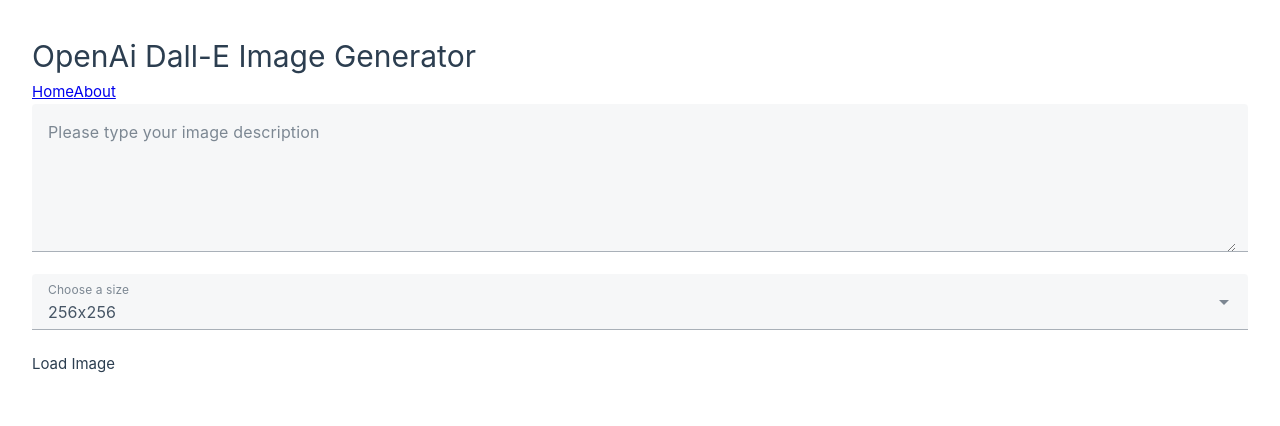
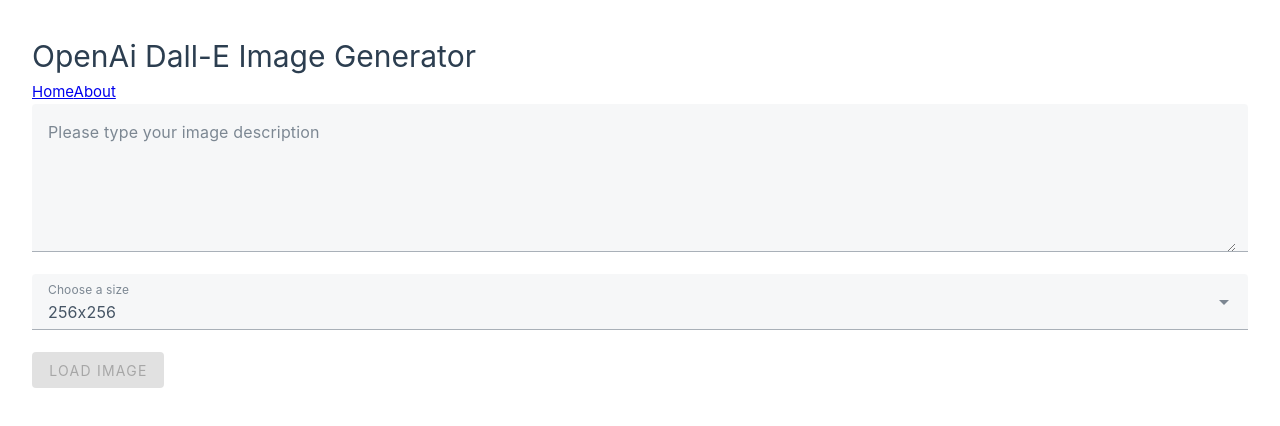
Before and after one commit to xppi/openai-image-generator-vue, a Vue app: page / in a window 1280 px wide. Shown: the top 426 px of the page. Built offline with nearby package versions, Linux system fonts and the light colour scheme; no server answers.

Commit message:
Use VBtn to replace the loading button

```diff
--- a/src/views/HomeView.vue
+++ b/src/views/HomeView.vue
@@ -74,9 +74,13 @@
       />
     </section>
 
-    <div>
-      <button @click="loadImage">Load Image</button>
-    </div>
+    <VBtn
+      variant="flat"
+      :disabled="state.isLoading || state.prompt.length < 1"
+      @click="loadImage"
+    >
+      Load Image
+    </VBtn>
 
     <section class="image-display" :style="{ width: `${size}px`}">
       <LoadingSpinner v-if="state.isLoading" />
```
